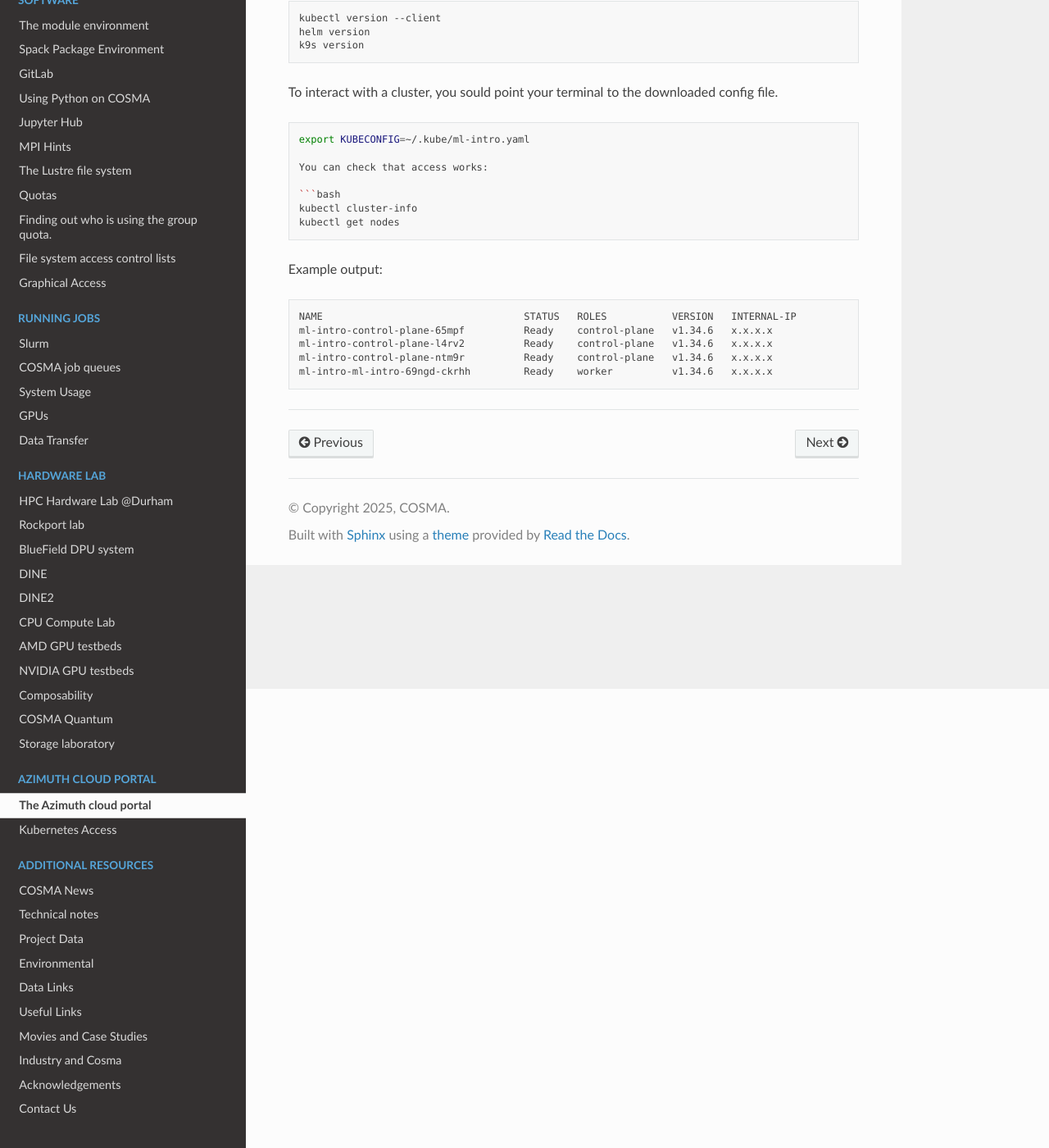
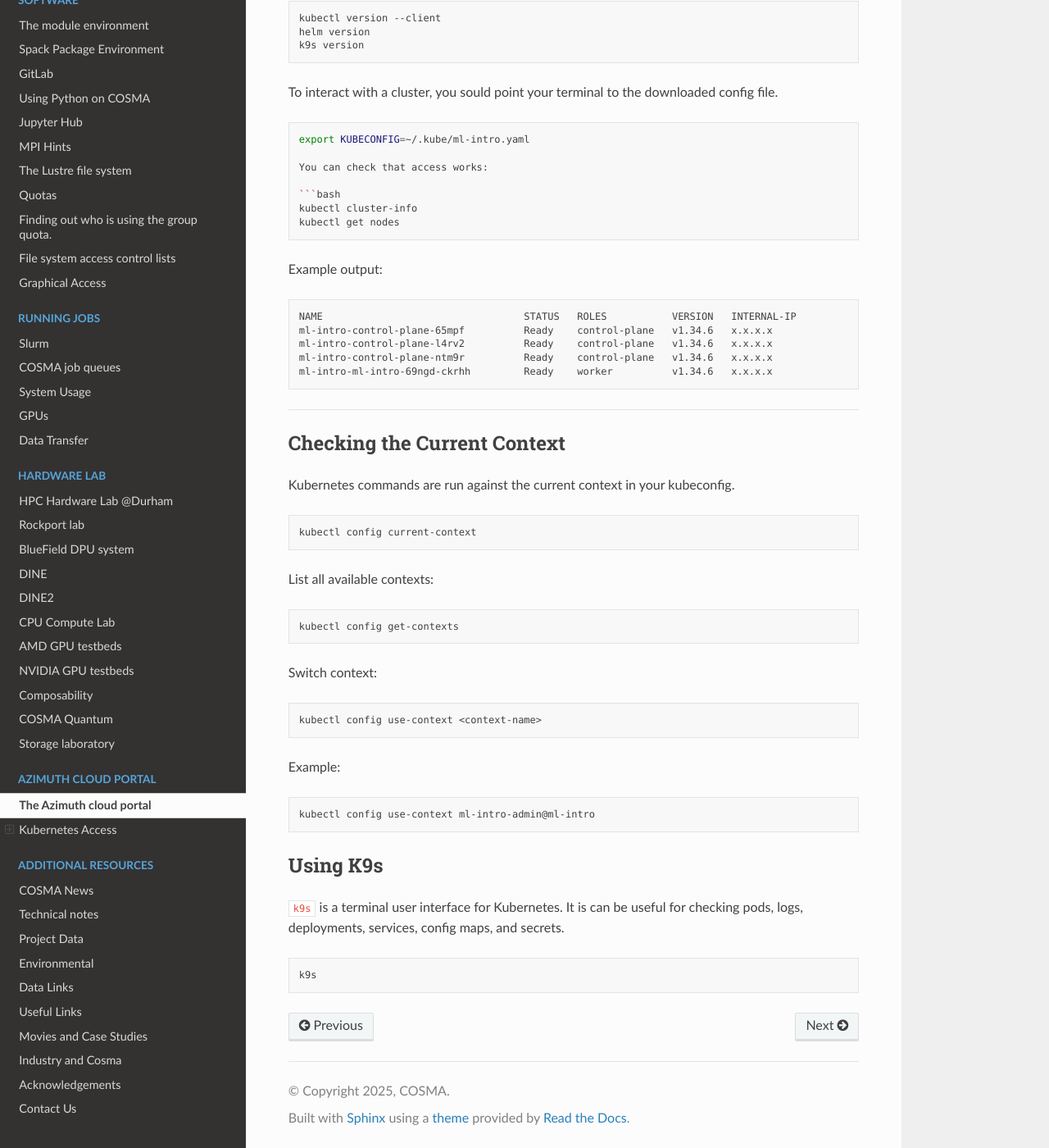
Before and after one commit to agb32/cosmadoc, a Sphinx documentation site: the page built from docs/source/azimuth/index.md, in a window 1280 px wide and 1400 px high, scrolled down 560 px. Shown: the whole window at 82% size. Built offline with Sphinx 7.4.7 and the Read the Docs theme 3.1.0, drawn with Linux system fonts in a browser that asks for light colours.

Commit message:
add k9s info

````diff
--- a/docs/source/azimuth/index.md
+++ b/docs/source/azimuth/index.md
@@ -43,3 +43,38 @@ ml-intro-ml-intro-69ngd-ckrhh         Ready    worker          v1.34.6   x.x.x.x
 ```
 
 ---
+
+## Checking the Current Context
+
+Kubernetes commands are run against the current context in your kubeconfig.
+
+```bash
+kubectl config current-context
+```
+
+List all available contexts:
+
+```bash
+kubectl config get-contexts
+```
+
+Switch context:
+
+```bash
+kubectl config use-context <context-name>
+```
+
+Example:
+
+```bash
+kubectl config use-context ml-intro-admin@ml-intro
+```
+
+
+## Using K9s
+
+`k9s` is a terminal user interface for Kubernetes. It is can be useful for checking pods, logs, deployments, services, config maps, and secrets.
+
+```bash
+k9s
+```
````
